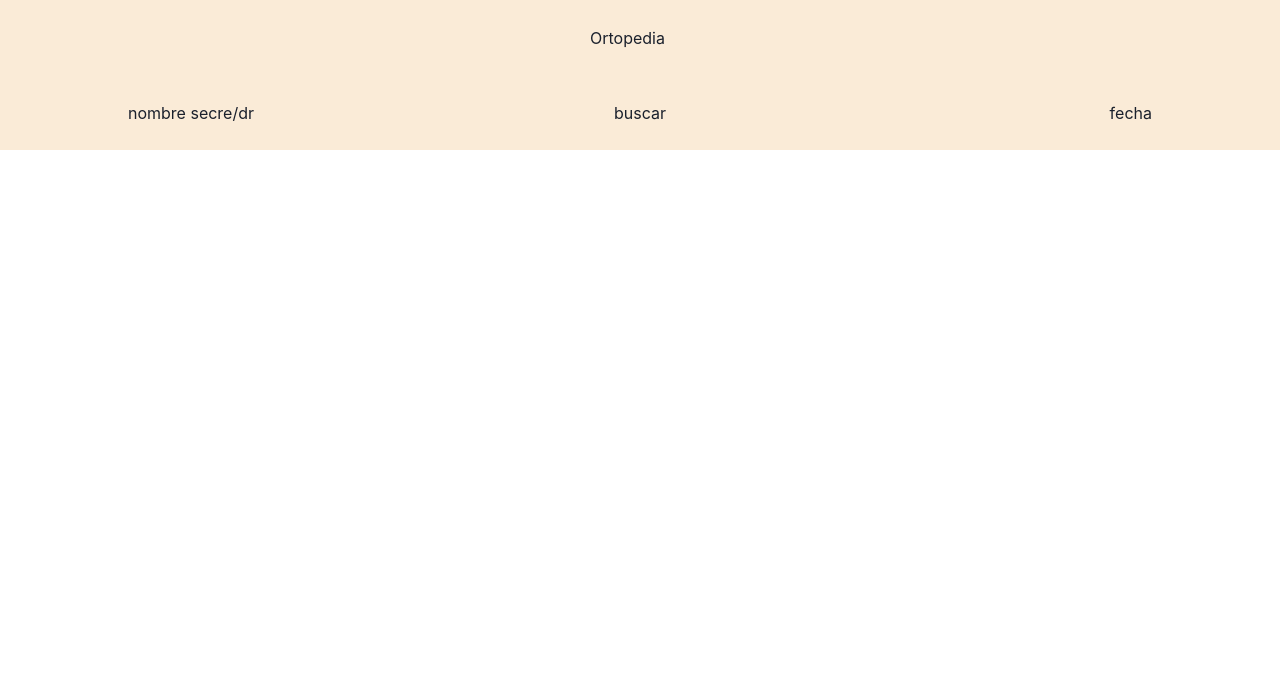
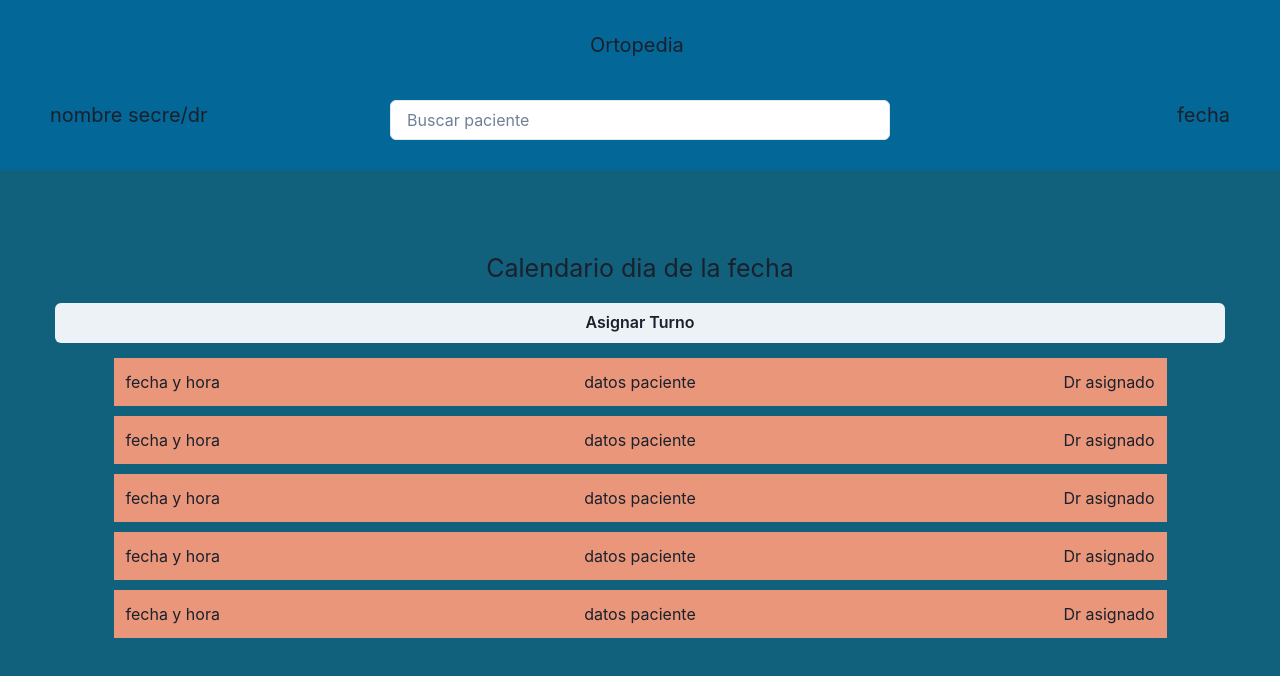
Before and after one commit to ismaelmaizon/Ortopedia, a React (Vite) app in the folder frontend/: page /Secretariado in a window 1280 px wide. Shown: the top 676 px of the page. Built offline with nearby package versions, Linux system fonts and the light colour scheme.

Commit message:
mejorando vista secretaria

```diff
--- a/frontend/src/App.css
+++ b/frontend/src/App.css
@@ -1,8 +1,15 @@
 .container{
   display: flex;
   width: 100%;
+  height: 1000px;
   margin: auto;
+  padding: 25px, 25px;
   flex-direction: column;
   align-items: center;
-  background-color: #FAEBD7;
+  background-color: #11607c;
 }
+
+.container_body{
+  width: 100%;
+  padding: 50px;
+}
--- a/frontend/src/App.jsx
+++ b/frontend/src/App.jsx
@@ -4,15 +4,17 @@ import { Box, Button, ButtonGroup, Stack, Wrap, WrapItem } from '@chakra-ui/reac
 import {Route, Routes} from 'react-router-dom'
 import Login from './components/Login/login'
 import NavBar from './components/Navbar/navbar'
+import Secretariado from './components/Secretariado/secretariado'
 
 
 function App() {
   return (
     <div className='container'>
         <NavBar/>
-        <div>
+        <div className='container_body' >
           <Routes>
             <Route path="/Login"  element= { <Login/> } ></Route>
+            <Route path="/Secretariado"  element= { <Secretariado/> } ></Route>
           </Routes>
         </div>
       </div>
--- a/frontend/src/components/Navbar/navBar.css
+++ b/frontend/src/components/Navbar/navBar.css
@@ -1,3 +1,6 @@
 .navBar{
-    width: 80%;
+    width: 100%;
+    background-color: #036798;
+    padding: 10px;
+    font-size: 20px;
 }
--- a/frontend/src/components/Navbar/navbar.jsx
+++ b/frontend/src/components/Navbar/navbar.jsx
@@ -2,7 +2,7 @@ import React from "react";
 
 import axios from 'axios';
 import { useForm } from 'react-hook-form'
-import { Box, Center, Flex, Grid, GridItem } from '@chakra-ui/react'
+import { Box, Center, Flex, Grid, GridItem, Icon, Input } from '@chakra-ui/react'
 import './navBar.css'
 
 export default function Navbar() {
@@ -16,9 +16,11 @@ return (
                 </GridItem>
                 <GridItem w='100%'>
                     <Grid m='2px, 50px' templateColumns='repeat(3, 1fr)' gap={100} >
-                        <GridItem display={"flex"} justifySelf={"initial"} >nombre secre/dr</GridItem>
-                        <GridItem display={"flex"} justifySelf={"center"} >buscar</GridItem>
-                        <GridItem display={"flex"} justifySelf={"end"} >fecha</GridItem>
+                        <GridItem display={"flex"} ml='40px' justifySelf={"initial"} >nombre secre/dr</GridItem>
+                        <GridItem display={"flex"} justifySelf={"center"} >
+                            <Input backgroundColor={"white"} placeholder="Buscar paciente" w='500px' ></Input>
+                        </GridItem>
+                        <GridItem display={"flex"} mr='40px' justifySelf={"end"} >fecha</GridItem>
                     </Grid>
                 </GridItem>
             </Grid>
--- /dev/null
+++ b/frontend/src/components/Secretariado/secretariado.css
@@ -0,0 +1,22 @@
+.secretariado{
+    margin: auto;
+    margin-top: 10px;
+    padding: 5px;
+    display: grid;
+}
+
+
+.secretariado_header{
+    display: flex;
+    flex-direction: column;
+    align-items: center;
+}
+
+
+.secretariado_header_title{
+    font-size: 25px;
+    margin-top: 15px;
+    display: flex;
+    align-self: center;
+    margin-bottom: 15px;
+}
--- /dev/null
+++ b/frontend/src/components/Secretariado/secretariado.jsx
@@ -0,0 +1,42 @@
+import React from 'react';
+import axios from 'axios';
+import { Button, Card, Grid, GridItem, Table, TableCaption, TableContainer, Tbody, Td, Tfoot, Th, Thead, Tr, flexbox, space } from '@chakra-ui/react';
+import './secretariado.css'
+
+
+export default function Secretariado() {
+
+return (
+    <div className='secretariado'>
+        <div className='secretariado_header'>
+            <h2 className='secretariado_header_title' >Calendario dia de la fecha</h2>
+            <Button w='100%' mb='15px' >Asignar Turno</Button>
+        </div>
+        <Grid w='90%' m='auto' mb='10px' p='12px' templateColumns='repeat(3, 1fr)' backgroundColor={'darksalmon'}>
+                        <GridItem display={"flex"} justifySelf={"initial"} >fecha y hora</GridItem>
+                        <GridItem display={"flex"} justifySelf={"center"} >datos paciente</GridItem>
+                        <GridItem display={"flex"} justifySelf={"end"} >Dr asignado</GridItem>
+        </Grid>
+        <Grid w='90%' m='auto' mb='10px'  p='12px' templateColumns='repeat(3, 1fr)'backgroundColor={'darksalmon'}>
+                        <GridItem display={"flex"} justifySelf={"initial"} >fecha y hora</GridItem>
+                        <GridItem display={"flex"} justifySelf={"center"} >datos paciente</GridItem>
+                        <GridItem display={"flex"} justifySelf={"end"} >Dr asignado</GridItem>
+        </Grid>
+        <Grid w='90%' m='auto' mb='10px' p='12px' templateColumns='repeat(3, 1fr)'backgroundColor={'darksalmon'}>
+                        <GridItem display={"flex"} justifySelf={"initial"} >fecha y hora</GridItem>
+                        <GridItem display={"flex"} justifySelf={"center"} >datos paciente</GridItem>
+                        <GridItem display={"flex"} justifySelf={"end"} >Dr asignado</GridItem>
+        </Grid>
+        <Grid w='90%' m='auto' mb='10px' p='12px' templateColumns='repeat(3, 1fr)'backgroundColor={'darksalmon'}>
+                        <GridItem display={"flex"} justifySelf={"initial"} >fecha y hora</GridItem>
+                        <GridItem display={"flex"} justifySelf={"center"} >datos paciente</GridItem>
+                        <GridItem display={"flex"} justifySelf={"end"} >Dr asignado</GridItem>
+        </Grid>
+        <Grid w='90%' m='auto' mb='10px' p='12px' templateColumns='repeat(3, 1fr)'backgroundColor={'darksalmon'}>
+                        <GridItem display={"flex"} justifySelf={"initial"} >fecha y hora</GridItem>
+                        <GridItem display={"flex"} justifySelf={"center"} >datos paciente</GridItem>
+                        <GridItem display={"flex"} justifySelf={"end"} >Dr asignado</GridItem>
+        </Grid>
+    </div>
+)
+}
--- a/frontend/src/index.css
+++ b/frontend/src/index.css
@@ -3,4 +3,5 @@ body {
   margin: 10px;
   width: 100%;
   height: 100%;
+  background-color: #036798
 }
```
